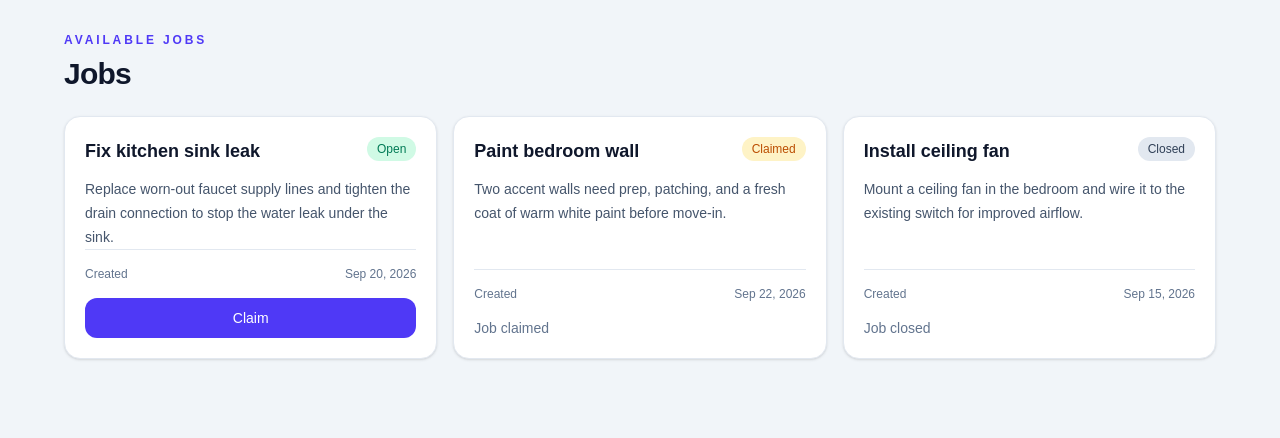
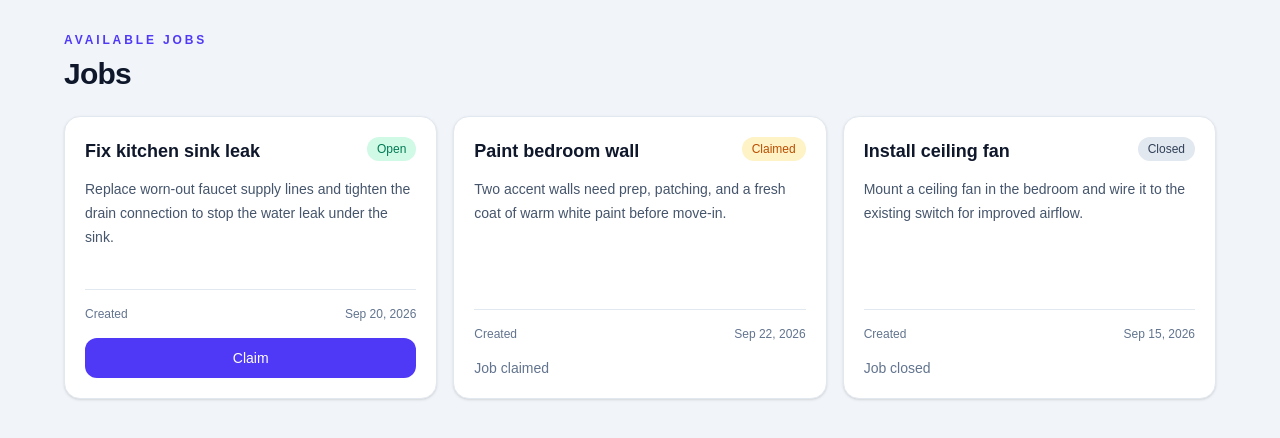
Before and after one commit to jarrm5/jobping, a Next.js app in the folder frontend/: page / in a window 1280 px wide. Shown: the top 438 px of the page. Built offline with nearby package versions, Linux system fonts and the light colour scheme.

Commit message:
JobsCard css

```diff
--- a/frontend/src/components/JobCard.tsx
+++ b/frontend/src/components/JobCard.tsx
@@ -18,7 +18,7 @@ export default function JobCard({ job, onClaim }: JobCardProps) {
   const isOpen = job.status === "open";
 
   return (
-    <article className="flex h-full flex-col rounded-2xl border border-slate-200 bg-white p-5 shadow-sm transition duration-200 hover:shadow-md">
+    <article className="grid h-full grid-rows-[auto_1fr_auto] rounded-2xl border border-slate-200 bg-white p-5 shadow-sm transition duration-200 hover:shadow-md">
       <div className="flex items-start justify-between gap-3">
         <h2 className="text-lg font-semibold text-slate-900">{job.title}</h2>
         <span
@@ -35,11 +35,11 @@ export default function JobCard({ job, onClaim }: JobCardProps) {
         </span>
       </div>
 
-      <p className="mt-3 flex-1 text-sm leading-6 text-slate-600">
+      <p className="mt-3 mb-4 min-h-[96px] text-sm leading-6 text-slate-600">
         {job.description}
       </p>
 
-      <div className="mt-auto border-t border-slate-200 pt-4">
+      <div className="border-t border-slate-200 pt-4">
         <div className="flex items-center justify-between text-xs text-slate-500">
           <span>Created</span>
           <span>{formatDate(job.created_at)}</span>
```
